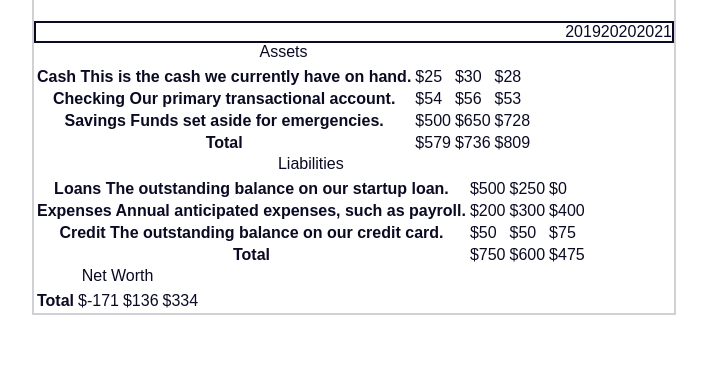
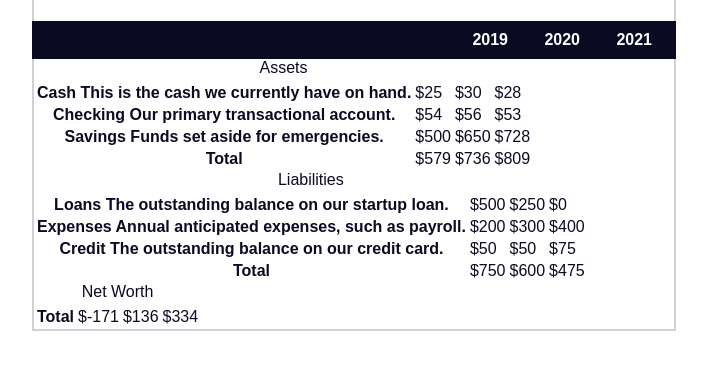
Before and after one commit to IamVictheCG/Balance-Sheet, a plain HTML site: page index.html in a window 1280 px wide. Shown: the part 106-476 px from the top of the page, without its empty margins (286-993 px from the left). Drawn offline with Linux system fonts and the light colour scheme.

Commit message:
updates made

```diff
--- a/styles.css
+++ b/styles.css
@@ -54,4 +54,15 @@ section {
     align-content:flex-start;
     position: sticky;
     top: 0px;
+    color: #fff;
+    background: #0a0a23;
+    padding: 0.5rem calc(1.25rem + 2px) 0.5rem 0;
+    margin: 0 -2px;
+    z-index: 999;
 }
+
+#years span[class] {
+    font-weight: bold;
+    width: 4.5rem;
+    text-align: right;
+}
```
